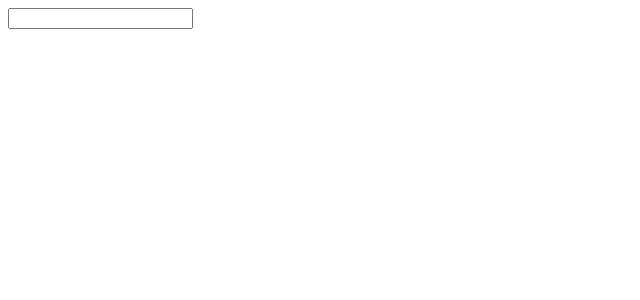
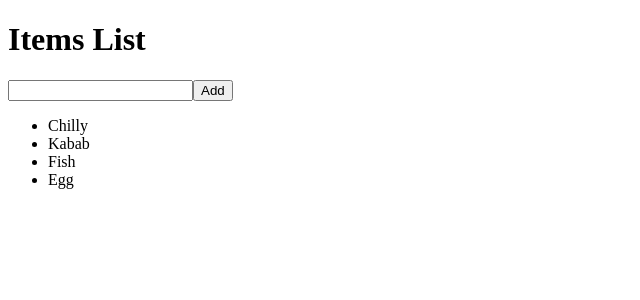
Before and after one commit to Prasadpoojary/learn-react, a React (Vite) app: page / in a window 1280 px wide. Shown: the top 300 px of the page, without its empty margins (0-640 px from the left). Built offline with nearby package versions, Linux system fonts and the light colour scheme.

Commit message:
map list - item list dynamic - challenge

```diff
--- a/src/assets/Components/Task.jsx
+++ b/src/assets/Components/Task.jsx
@@ -2,18 +2,34 @@ import React, { useState } from "react";
 
 const Task=()=>
 {
-
-    const [input, setInput]=useState("");
+    // early challenge - may have mistakes
+    const [input,setInput]=useState("");
+    const [items,addItem]=useState(["Chilly","Kabab","Fish","Egg"]);
 
     const handleChange=(event)=>
     {
         setInput(event.target.value);
     }
 
+    const handleClick=()=>
+    {
+        if(input!="")
+        addItem([...items,input])
+
+
+    }
+
    //  React.Fragment
     return <>
-        <input type="text" onChange={handleChange} />
-        <h1>{input}</h1>
+        <h1>Items List</h1>
+        <input type="text" onChange={handleChange}/>
+        <button onClick={handleClick}>Add</button>
+
+        <ul>
+            {
+                items.map(item=><li key={item}>{item}</li>)
+            }
+        </ul>
         </>
 }
 
```
